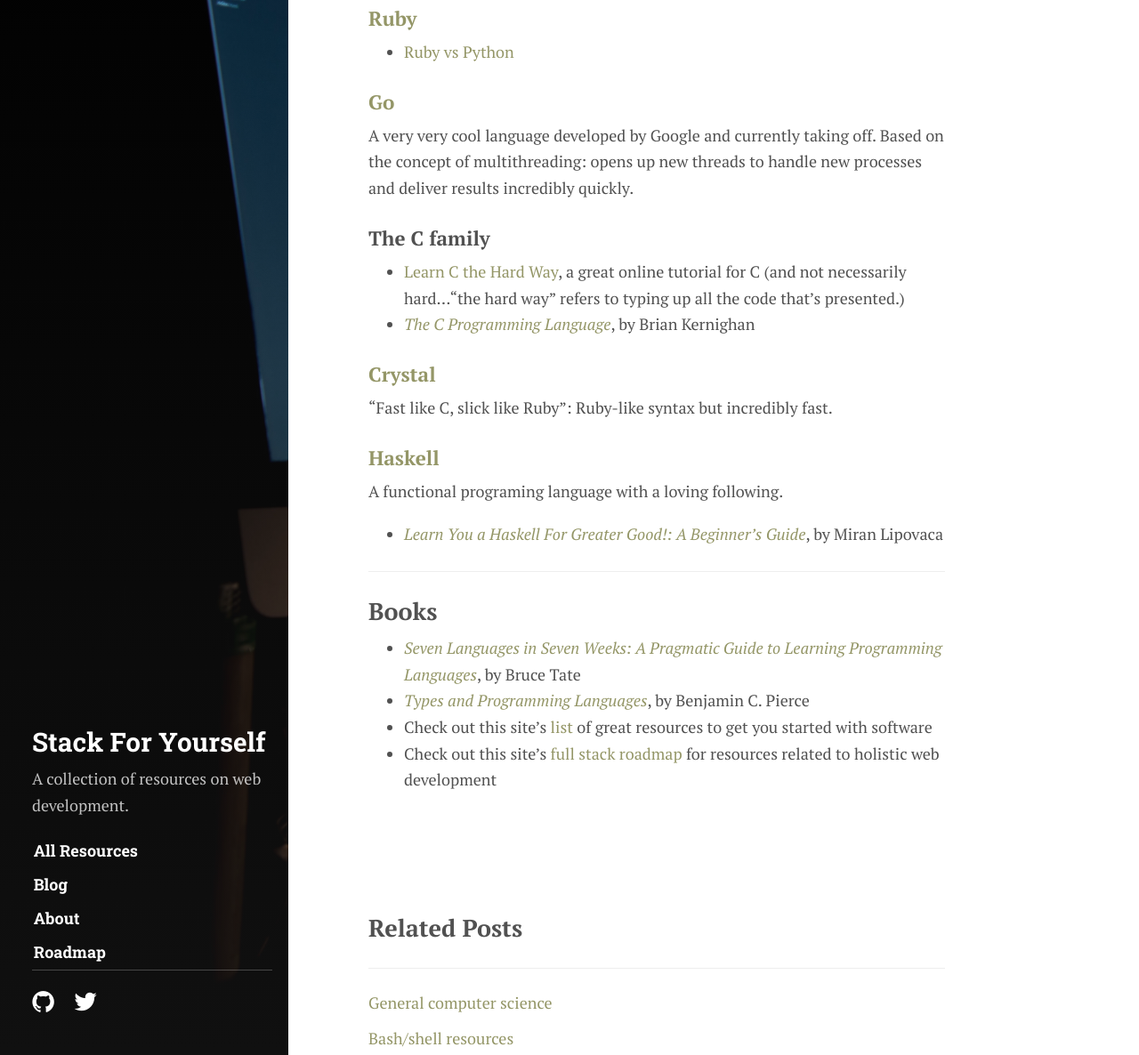
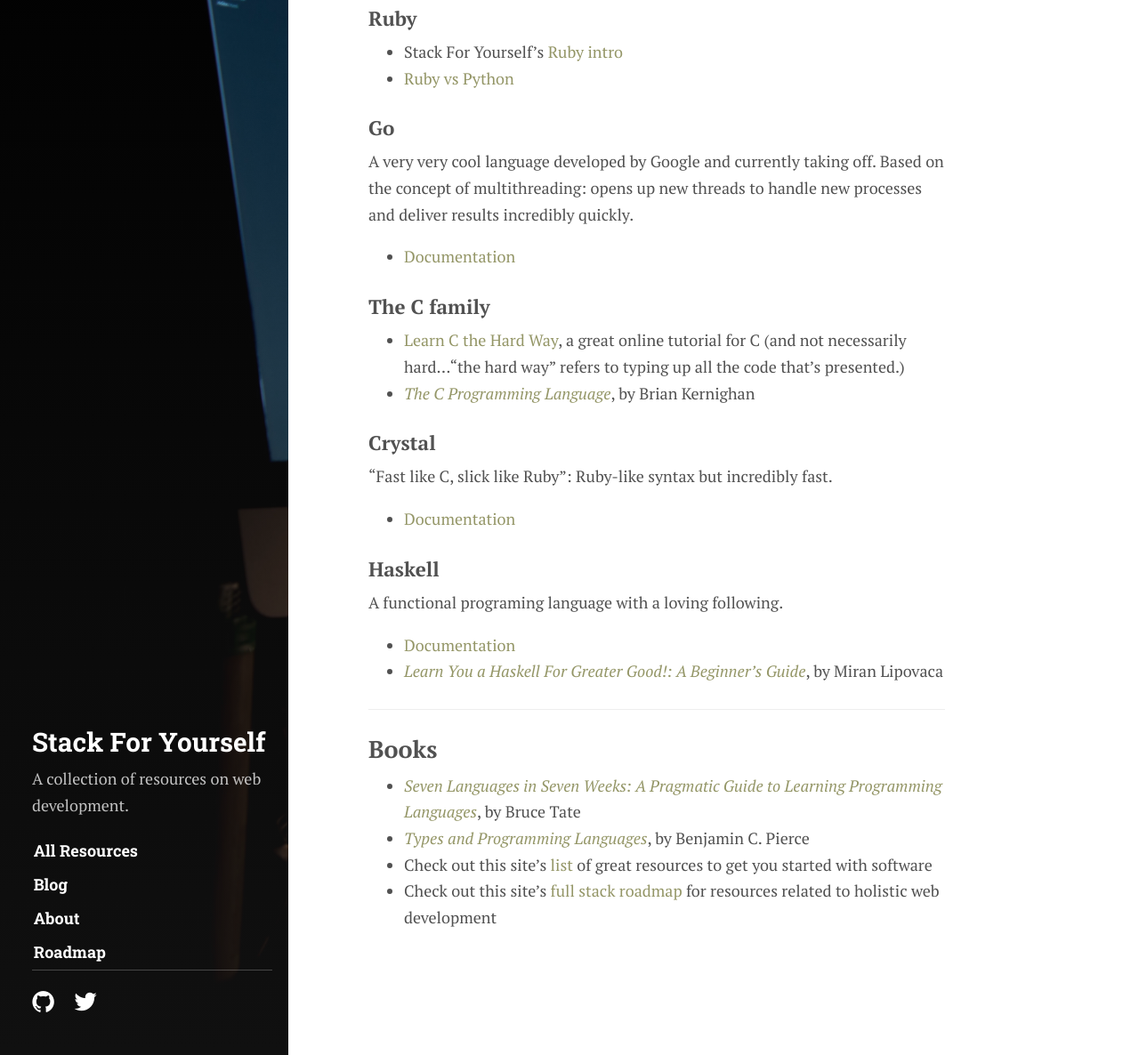
Before and after one commit to mindplace/stack-for-yourself, a Jekyll site: the page built from _posts/2016-10-01-back-end-uncategorized.md, in a window 1280 px wide and 1400 px high, scrolled down 724 px. Shown: the part 214-1400 px from the top of the window at 89% size. Built offline with Jekyll 4.4.1, drawn with Linux system fonts in a browser that asks for light colours; some web fonts are replaced; comment, search, counter and statistics services are not loaded.

Commit message:
fix languages page

```diff
--- a/_posts/2016-10-01-back-end-uncategorized.md
+++ b/_posts/2016-10-01-back-end-uncategorized.md
@@ -17,22 +17,29 @@
 ![git the princess](https://assets.toggl.com/images/toggl-how-to-save-the-princess-in-8-programming-languages.jpg)
 *source: [git the princess](https://toggl.com/programming-princess)*
 
-### [Ruby]({{ site.baseurl }}/2016/07/01/ruby-overview)
+### Ruby
+
+* Stack For Yourself's [Ruby intro]({{ site.baseurl }}/2016/07/01/ruby-overview)
 * [Ruby vs Python](https://hackernoon.com/ruby-vs-python-the-definitive-faq-5cb0046292be#.f3lu2q7a7)
 
-### [Go](https://golang.org/doc/)
+### Go
 A very very cool language developed by Google and currently taking off. Based on the concept of multithreading: opens up new threads to handle new processes and deliver results incredibly quickly.
+
+* [Documentation](https://golang.org/doc/)
 
 ### The C family
 * [Learn C the Hard Way](http://c.learncodethehardway.org/book/), a great online tutorial for C (and not necessarily hard..."the hard way" refers to typing up all the code that's presented.)
 * *[The C Programming Language](https://www.amazon.com/The-Programming-Language-Brian-Kernighan/dp/0131103628/ref=as_li_ss_tl?ie=UTF8&linkCode=ll1&tag=eejs-20&linkId=a2dacad1fa8eed0aa0feaf1d54f70410)*, by Brian Kernighan
 
-### [Crystal](https://crystal-lang.org/)
+### Crystal
 "Fast like C, slick like Ruby": Ruby-like syntax but incredibly fast.
 
-### [Haskell](https://www.haskell.org/)
+* [Documentation](https://crystal-lang.org/)
+
+### Haskell
 A functional programing language with a loving following.
 
+* [Documentation](https://www.haskell.org/)
 * *[Learn You a Haskell For Greater Good!: A Beginner's Guide](https://www.amazon.com/Learn-You-Haskell-Great-Good/dp/1593272839/ref=as_li_ss_tl?ie=UTF8&linkCode=ll1&tag=eejs-20&linkId=f37ff4ad70d012fe595558cbc16f183e)*, by Miran Lipovaca
 
 <hr>
```
